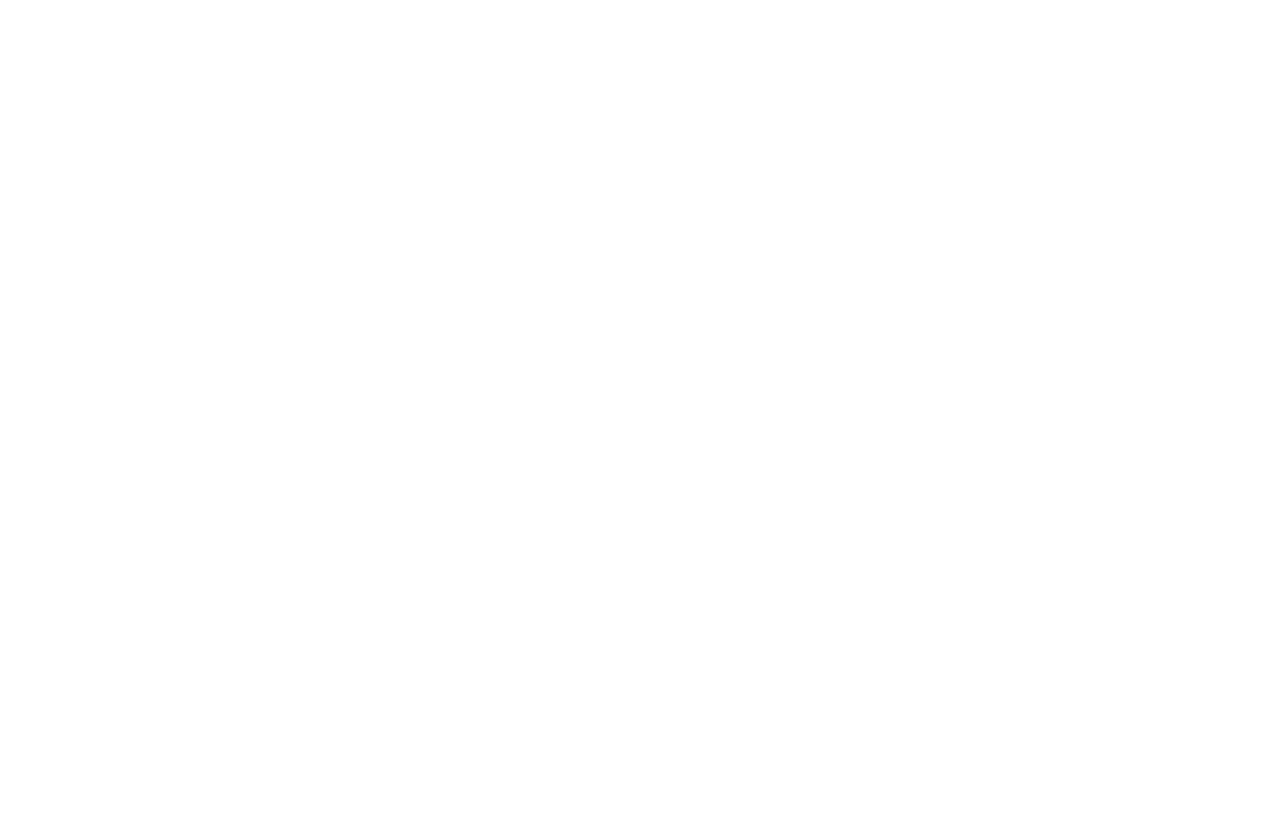
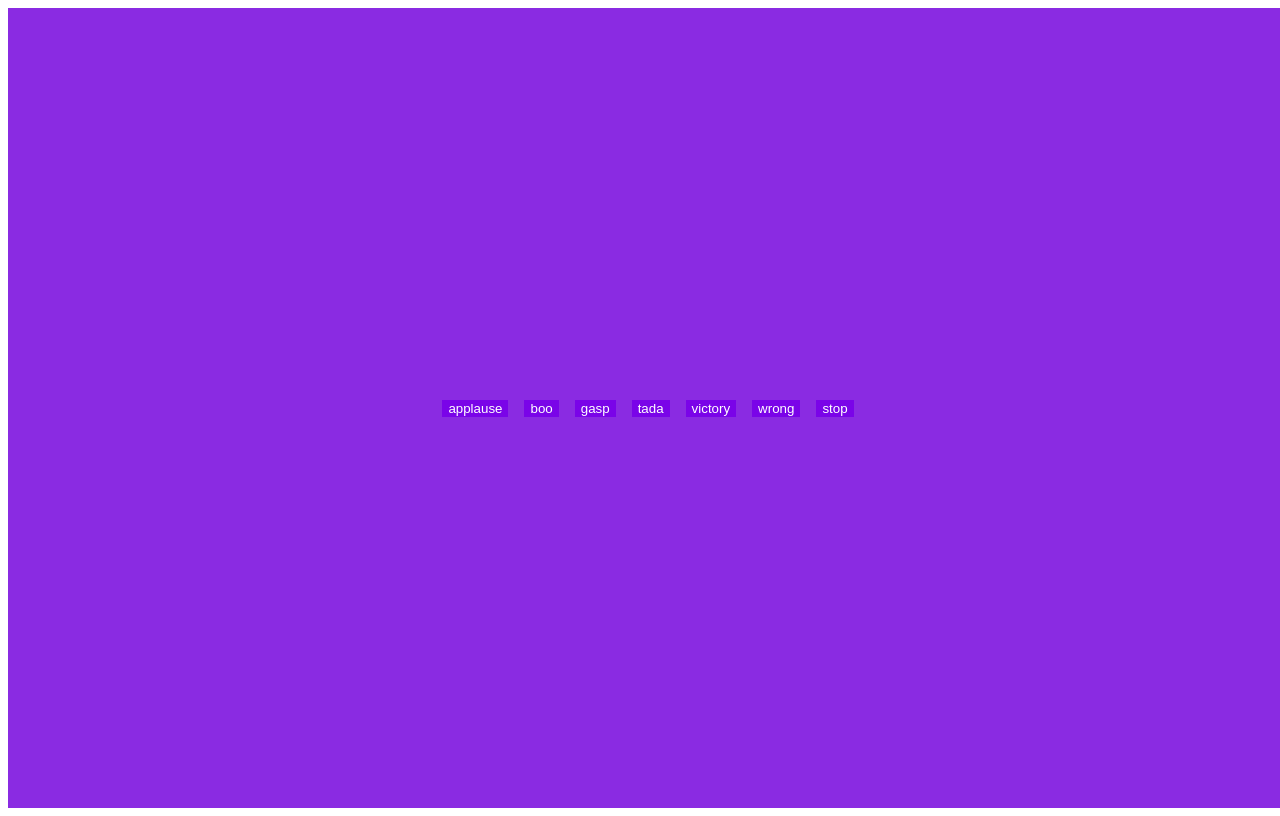
Before and after one commit to acciojob/Soundbar-sumitsaurav1, a website: page main.html in a window 1280 px wide. Drawn offline with Linux system fonts and the light colour scheme.

Commit message:
created a submission

```diff
--- a/main.html
+++ b/main.html
@@ -8,6 +8,27 @@
 
 <body>
 	<!-- the entire body must be written by student -->
+	<div class="button-container">
+        <button class="btn" >applause</button>
+        <button class="btn" >boo</button>
+        <button class="btn" >gasp</button>
+        <button class="btn" >tada</button>
+        <button class="btn" >victory</button>
+        <button class="btn" >wrong</button>
+        <button class="stop" id="stop">stop</button>
+
+    </div>
+    <div>
+        <audio src="http://commondatastorage.googleapis.com/codeskulptor-assets/week7-brrring.m4a" id="wrong"></audio>
+
+        <audio src="http://commondatastorage.googleapis.com/codeskulptor-assets/week7-bounce.m4a" id="victory"></audio>
+
+        <audio src="http://commondatastorage.googleapis.com/codeskulptor-assets/Evillaugh.ogg" id="gasp"></audio>
+        <audio src="http://commondatastorage.googleapis.com/codeskulptor-assets/jump.ogg" id="tada"></audio>
+
+        <audio src="http://commondatastorage.googleapis.com/codeskulptor-assets/Epoq-Lepidoptera.ogg" id="boo"></audio>
+        <audio src="http://commondatastorage.googleapis.com/codeskulptor-assets/Collision8-Bit.ogg" id="applause"></audio>
+    </div>
     <script type="text/javascript" src="./script.js">
 </script>
 
--- a/script.js
+++ b/script.js
@@ -1 +1,25 @@
 //your JS code here. If required.
+let currentMusic;
+
+let buttons = document.querySelectorAll(".btn");
+
+for(let i=0;i<buttons.length;i++){
+	buttons[i].addEventListener('click',(e)=>{
+		// console.log(buttons[i].innerText)
+		let musicToPlay = document.getElementById(`${buttons[i].innerText}`)
+		if(currentMusic){
+			currentMusic.pause();
+		}
+		if(musicToPlay){
+			musicToPlay.play();
+			currentMusic=musicToPlay;
+		}
+	})
+}
+
+let stop = document.getElementById("stop");
+stop.addEventListener('click',(e)=>{
+	if(currentMusic){
+		currentMusic.pause();
+	}
+})
--- a/styles.css
+++ b/styles.css
@@ -1 +1,16 @@
 /*  your css code here. If applicable */
+.button-container{
+    width: 100vw;
+    height: 100vh;
+    display: flex;
+    justify-content: center;
+    align-items: center;
+    gap: 1rem;
+    background-color: blueviolet;
+}
+
+.button-container button{
+    border: none;
+    background-color: rgb(122, 4, 232);
+    color: white;
+}
```
